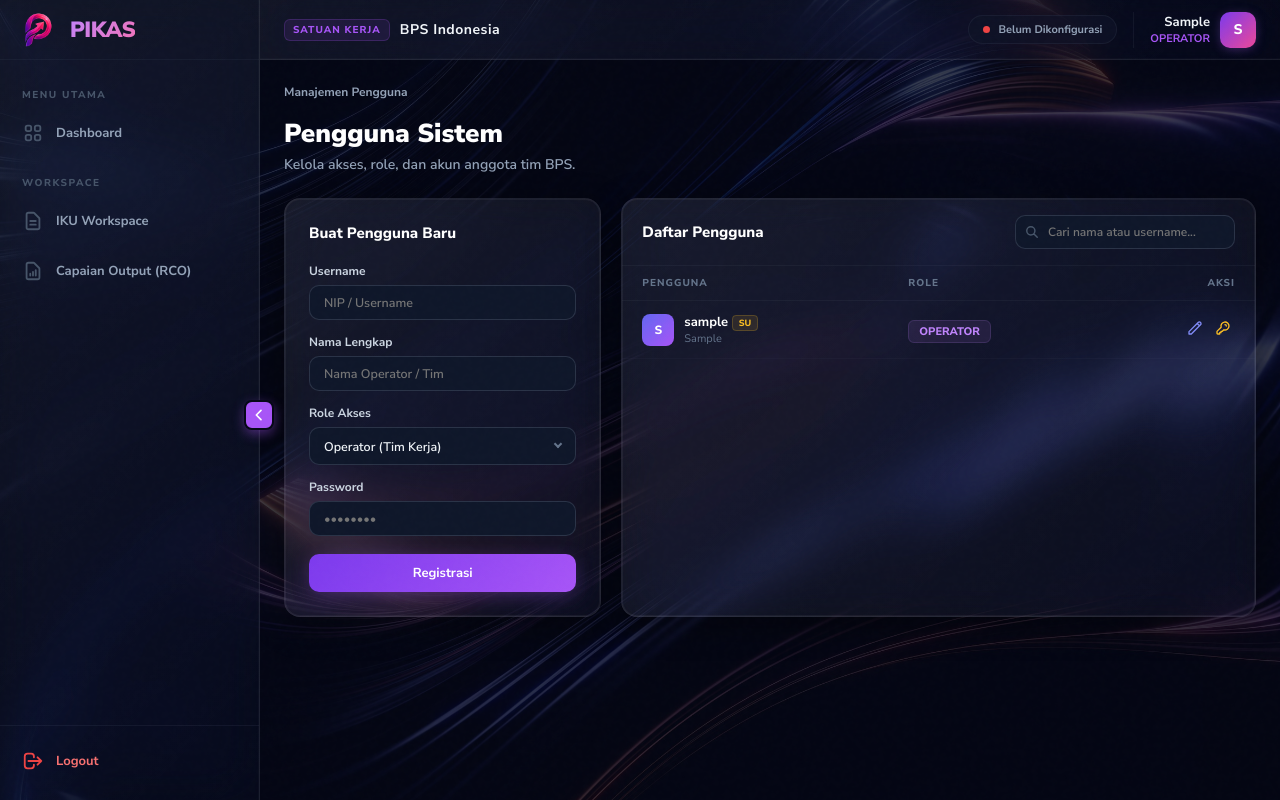
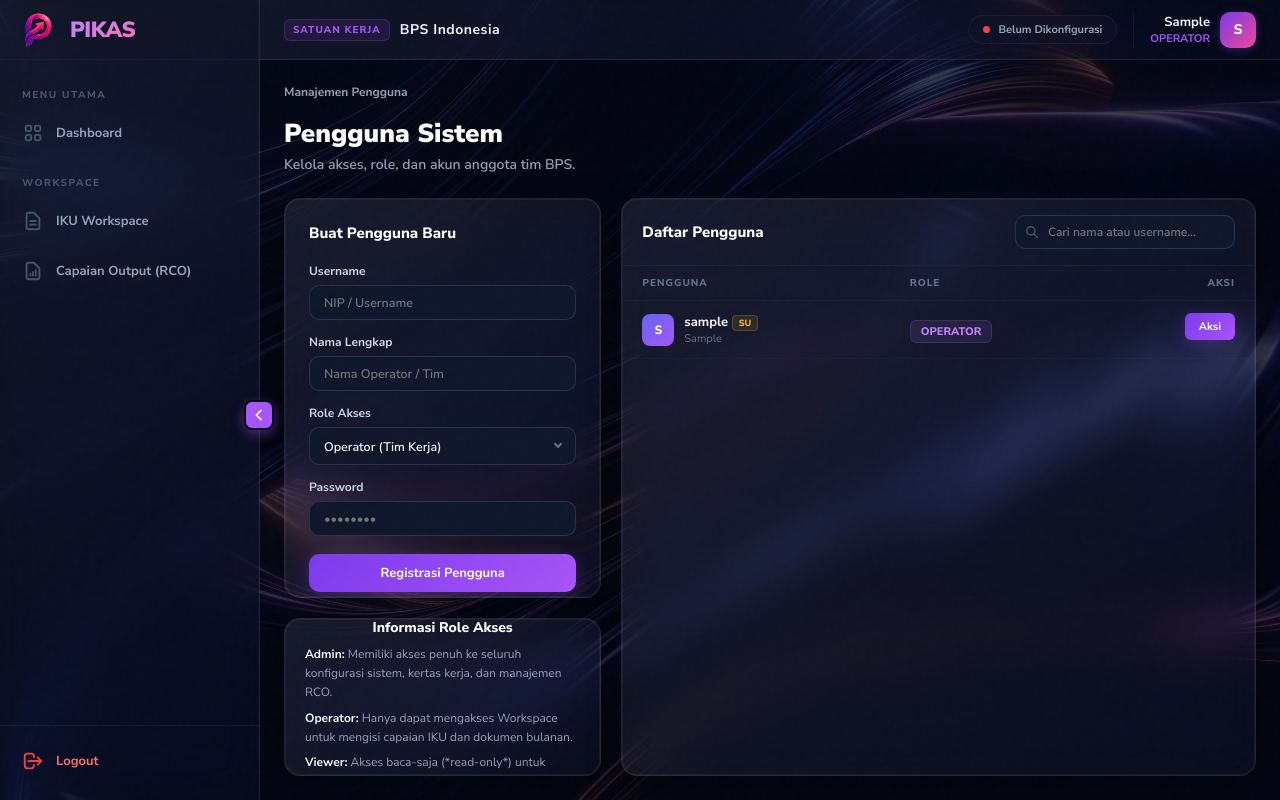
Before and after one commit to rizanto/pikas, a Django app: page /pengguna/ in a window 1280 px wide. Run offline with Django 5.2, Linux system fonts and the light colour scheme; the visitor is signed in with stand-in values (Sample User, id 1); data comes from the database, SQL or seed files in the repository; data that the repository does not hold is empty.

Commit message:
feat: implement premium dark-themed CRM dashboard with glassmorphism layout and base templates

```diff
--- a/pikas_app/templates/crm_base.html
+++ b/pikas_app/templates/crm_base.html
@@ -314,10 +314,12 @@
                     <span class="nav-text">IKU Workspace</span>
                 </a>
                 {% endif %}
+                {% if request.user.role != 'VIEWER' %}
                 <a href="{% url 'capaian_output' %}" class="nav-item {% if request.resolver_match.url_name == 'capaian_output' %}active{% endif %}">
                     <svg class="nav-icon" fill="none" stroke="currentColor" viewBox="0 0 24 24"><path stroke-linecap="round" stroke-linejoin="round" stroke-width="2" d="M9 17v-2m3 2v-4m3 4v-6m2 10H7a2 2 0 01-2-2V5a2 2 0 012-2h5.586a1 1 0 01.707.293l5.414 5.414a1 1 0 01.293.707V19a2 2 0 01-2 2z"/></svg>
                     <span class="nav-text">Capaian Output (RCO)</span>
                 </a>
+                {% endif %}
             </nav>
             <div class="sidebar-footer">
                 {% if request.user.is_authenticated %}
--- a/pikas_app/templates/kertas_kerja.html
+++ b/pikas_app/templates/kertas_kerja.html
@@ -12,9 +12,9 @@
 
 <div style="display:grid;grid-template-columns:1fr 2fr;gap:20px;flex:1;min-height:0;">
     <!-- LEFT COLUMN: GSheet + Create Period -->
-    <div style="display:flex;flex-direction:column;gap:16px;">
+    <div style="display:flex;flex-direction:column;gap:16px;min-height:0;">
         <!-- GSheet Config Card -->
-        <div class="glass-card" style="padding:24px;">
+        <div class="glass-card" style="padding:24px;flex:1;overflow-y:auto;">
             <h3 style="font-size:15px;font-weight:800;color:white;margin-bottom:16px;display:flex;align-items:center;gap:8px;">
                 <svg width="18" height="18" fill="none" stroke="#a855f7" viewBox="0 0 24 24"><path stroke-linecap="round" stroke-linejoin="round" stroke-width="2" d="M13.828 10.172a4 4 0 00-5.656 0l-4 4a4 4 0 105.656 5.656l1.102-1.101m-.758-4.899a4 4 0 005.656 0l4-4a4 4 0 00-5.656-5.656l-1.1 1.1"/></svg>
                 Google Spreadsheet
@@ -27,7 +27,7 @@
         </div>
 
         <!-- Create Period Card -->
-        <div class="glass-card" style="padding:24px;">
+        <div class="glass-card" style="padding:24px;flex:1;overflow-y:auto;">
             <h3 style="font-size:15px;font-weight:800;color:white;margin-bottom:16px;display:flex;align-items:center;gap:8px;">
                 <svg width="18" height="18" fill="none" stroke="#22c55e" viewBox="0 0 24 24"><path stroke-linecap="round" stroke-linejoin="round" stroke-width="2" d="M12 6v6m0 0v6m0-6h6m-6 0H6"/></svg>
                 Buat Periode Baru
--- a/pikas_app/templates/pengguna.html
+++ b/pikas_app/templates/pengguna.html
@@ -10,11 +10,13 @@
     <p style="color:#94a3b8;font-size:14px;font-weight:600;margin-top:4px;">Kelola akses, role, dan akun anggota tim BPS.</p>
 </div>
 
-<div style="display:grid;grid-template-columns:1fr 2fr;gap:20px;" id="penggunaApp">
+<div style="display:grid;grid-template-columns:1fr 2fr;gap:20px;flex:1;min-height:0;" id="penggunaApp">
 
-    <!-- Create/Edit Form Card -->
-    <div class="glass-card" style="padding:24px;height:fit-content;position:sticky;top:24px;">
-        <h3 id="formTitle" style="font-size:15px;font-weight:800;color:white;margin-bottom:20px;">Buat Pengguna Baru</h3>
+    <!-- LEFT COLUMN -->
+    <div style="display:flex; flex-direction:column; gap:20px; min-height:0;">
+        <!-- Create Form Card (75%) -->
+        <div class="glass-card" style="padding:24px; flex:3; overflow-y:auto;">
+            <h3 style="font-size:15px;font-weight:800;color:white;margin-bottom:20px;">Buat Pengguna Baru</h3>
         <form id="userForm" onsubmit="submitUserForm(event)">
             <div style="margin-bottom:14px;">
                 <label style="display:block;font-size:12px;font-weight:700;color:#cbd5e1;margin-bottom:6px;">Username</label>
@@ -36,11 +38,22 @@
                 <label style="display:block;font-size:12px;font-weight:700;color:#cbd5e1;margin-bottom:6px;">Password</label>
                 <input type="password" id="f_password" class="pikas-input" placeholder="••••••••">
             </div>
-            <div style="display:flex;gap:8px;margin-top:18px;">
-                <button type="submit" class="pikas-btn-primary" style="flex:1;" id="submitBtn">Registrasi</button>
-                <button type="button" id="cancelBtn" onclick="cancelEdit()" style="display:none;padding:10px 16px;background:rgba(71,85,105,0.3);border:1px solid rgba(71,85,105,0.3);border-radius:10px;color:#94a3b8;font-weight:700;font-size:13px;cursor:pointer;font-family:'Nunito Sans',sans-serif;">Batal</button>
+            <div style="margin-top:18px;">
+                <button type="submit" class="pikas-btn-primary" style="width:100%;" id="submitBtn">Registrasi Pengguna</button>
             </div>
         </form>
+        </div>
+
+        <!-- Info Card (25%) -->
+        <div class="glass-card" style="padding:20px; flex:1; overflow-y:auto; display:flex; flex-direction:column; justify-content:center; align-items:center; text-align:center;">
+            <svg width="48" height="48" fill="none" stroke="#64748b" viewBox="0 0 24 24" style="margin-bottom:16px;opacity:0.5;"><path stroke-linecap="round" stroke-linejoin="round" stroke-width="1.5" d="M13 16h-1v-4h-1m1-4h.01M21 12a9 9 0 11-18 0 9 9 0 0118 0z"/></svg>
+            <h3 style="font-size:14px;font-weight:800;color:white;margin-bottom:8px;">Informasi Role Akses</h3>
+            <div style="font-size:12px;color:#94a3b8;line-height:1.6;text-align:left;width:100%;">
+                <p style="margin-bottom:6px;"><strong style="color:#f1f5f9;">Admin:</strong> Memiliki akses penuh ke seluruh konfigurasi sistem, kertas kerja, dan manajemen RCO.</p>
+                <p style="margin-bottom:6px;"><strong style="color:#f1f5f9;">Operator:</strong> Hanya dapat mengakses Workspace untuk mengisi capaian IKU dan dokumen bulanan.</p>
+                <p><strong style="color:#f1f5f9;">Viewer:</strong> Akses baca-saja (*read-only*) untuk memantau progres kinerja di halaman Dashboard.</p>
+            </div>
+        </div>
     </div>
 
     <!-- User List Card -->
@@ -76,16 +89,11 @@
                         <td style="padding:12px 20px;">
                             <span style="font-size:11px;font-weight:800;padding:3px 10px;border-radius:6px;{% if user.role == 'ADMIN' %}color:#f87171;background:rgba(239,68,68,0.1);border:1px solid rgba(239,68,68,0.15);{% elif user.role == 'VIEWER' %}color:#60a5fa;background:rgba(96,165,250,0.1);border:1px solid rgba(96,165,250,0.15);{% else %}color:#c084fc;background:rgba(192,132,252,0.1);border:1px solid rgba(192,132,252,0.15);{% endif %}">{{ user.role }}</span>
                         </td>
-                        <td style="padding:12px 20px;text-align:right;">
-                            <button onclick="editUser({{ user.id }},'{{ user.username }}','{{ user.first_name|escapejs }}','{{ user.role }}')" style="background:none;border:none;color:#818cf8;cursor:pointer;padding:4px;" title="Edit">
-                                <svg width="16" height="16" fill="none" stroke="currentColor" viewBox="0 0 24 24"><path stroke-linecap="round" stroke-linejoin="round" stroke-width="2" d="M15.232 5.232l3.536 3.536m-2.036-5.036a2.5 2.5 0 113.536 3.536L6.5 21.036H3v-3.572L16.732 3.732z"/></svg>
-                            </button>
-                            <button onclick="openResetModal({{ user.id }},'{{ user.username }}')" style="background:none;border:none;color:#fbbf24;cursor:pointer;padding:4px;" title="Reset Password">
-                                <svg width="16" height="16" fill="none" stroke="currentColor" viewBox="0 0 24 24"><path stroke-linecap="round" stroke-linejoin="round" stroke-width="2" d="M15 7a2 2 0 012 2m4 0a6 6 0 01-7.743 5.743L11 17H9v2H7v2H4a1 1 0 01-1-1v-2.586a1 1 0 01.293-.707l5.964-5.964A6 6 0 1121 9z"/></svg>
-                            </button>
+                        <td style="padding:12px 20px;text-align:right;display:flex;gap:4px;justify-content:flex-end;">
+                            <button onclick="openEditModal({{ user.id }},'{{ user.username }}','{{ user.first_name|escapejs }}','{{ user.role }}')" class="pikas-btn-primary" style="padding:6px 14px;font-size:11px;border-radius:6px;">Aksi</button>
                             {% if not user.is_superuser %}
                             <button onclick="deleteUser({{ user.id }},'{{ user.username }}')" style="background:none;border:none;color:#f87171;cursor:pointer;padding:4px;" title="Hapus">
-                                <svg width="16" height="16" fill="none" stroke="currentColor" viewBox="0 0 24 24"><path stroke-linecap="round" stroke-linejoin="round" stroke-width="2" d="M19 7l-.867 12.142A2 2 0 0116.138 21H7.862a2 2 0 01-1.995-1.858L5 7m5 4v6m4-6v6m1-10V4a1 1 0 00-1-1h-4a1 1 0 00-1 1v3M4 7h16"/></svg>
+                                <svg width="16" height="16" fill="none" stroke="currentColor" viewBox="0 0 24 24"><path stroke-linecap="round" stroke-linejoin="round" stroke-width="2" d="M19 7l-.867 12.142A2 2 0 0116.138 21H7.862a2 2 0 01-1.995-1.858L5 7m5 4v6m4-6v6m1-10V4a1 1 0 00-1-1h-4a1 1 0 00-1-1v3M4 7h16"/></svg>
                             </button>
                             {% endif %}
                         </td>
@@ -97,20 +105,49 @@
     </div>
 </div>
 
-<!-- Reset Password Modal -->
-<div id="resetModal" style="display:none;position:fixed;inset:0;z-index:100;background:rgba(5,8,22,0.8);backdrop-filter:blur(8px);align-items:center;justify-content:center;">
-    <div class="glass-card" style="padding:28px;max-width:400px;width:90%;">
-        <h3 style="font-size:16px;font-weight:800;color:white;margin-bottom:16px;">Reset Password <span id="resetTargetName" style="color:#a855f7;"></span></h3>
-        <input type="password" id="newPasswordInput" class="pikas-input" placeholder="Password baru" style="margin-bottom:16px;">
-        <div style="display:flex;gap:8px;justify-content:flex-end;">
-            <button onclick="closeResetModal()" style="padding:8px 16px;background:rgba(71,85,105,0.3);border:1px solid rgba(71,85,105,0.3);border-radius:8px;color:#94a3b8;font-weight:700;font-size:13px;cursor:pointer;font-family:'Nunito Sans',sans-serif;">Batal</button>
-            <button onclick="submitResetPassword()" class="pikas-btn-primary">Reset</button>
+<!-- Unified Edit User Modal -->
+<div id="editUserModal" style="display:none;position:fixed;inset:0;z-index:100;background:rgba(5,8,22,0.8);backdrop-filter:blur(8px);align-items:center;justify-content:center;animation: fadeIn 0.2s ease-out;">
+    <div class="glass-card" style="padding:32px;max-width:450px;width:95%;border:1px solid rgba(168,85,247,0.3);">
+        <div style="display:flex;justify-content:space-between;align-items:center;margin-bottom:24px;">
+            <h3 style="font-size:18px;font-weight:800;color:white;">Kelola Akun: <span id="editTargetName" style="color:#a855f7;"></span></h3>
+            <button onclick="closeEditModal()" style="background:none;border:none;color:#64748b;cursor:pointer;padding:4px;"><svg width="20" height="20" fill="none" stroke="currentColor" viewBox="0 0 24 24"><path stroke-linecap="round" stroke-linejoin="round" stroke-width="2.5" d="M6 18L18 6M6 6l12 12"/></svg></button>
         </div>
+
+        <form id="editUserForm" onsubmit="submitEditForm(event)">
+            <input type="hidden" id="me_id">
+            <div style="display:grid;grid-template-columns:1fr 1fr;gap:12px;margin-bottom:14px;">
+                <div>
+                    <label style="display:block;font-size:11px;font-weight:700;color:#94a3b8;margin-bottom:6px;text-transform:uppercase;">Username</label>
+                    <input type="text" id="me_username" class="pikas-input" required>
+                </div>
+                <div>
+                    <label style="display:block;font-size:11px;font-weight:700;color:#94a3b8;margin-bottom:6px;text-transform:uppercase;">Role Akses</label>
+                    <select id="me_role" class="pikas-input">
+                        <option value="OPERATOR">OPERATOR</option>
+                        <option value="VIEWER">VIEWER</option>
+                        <option value="ADMIN">ADMIN</option>
+                    </select>
+                </div>
+            </div>
+            <div style="margin-bottom:14px;">
+                <label style="display:block;font-size:11px;font-weight:700;color:#94a3b8;margin-bottom:6px;text-transform:uppercase;">Nama Lengkap</label>
+                <input type="text" id="me_name" class="pikas-input" required>
+            </div>
+            <div style="margin-bottom:24px;padding:16px;background:rgba(251,191,36,0.05);border:1px solid rgba(251,191,36,0.1);border-radius:10px;">
+                <label style="display:block;font-size:11px;font-weight:800;color:#fbbf24;margin-bottom:8px;text-transform:uppercase;">Ganti Password (Opsional)</label>
+                <input type="password" id="me_password" class="pikas-input" placeholder="Isi hanya jika ingin ganti">
+                <p style="font-size:10px;color:#64748b;margin-top:6px;">Kosongkan jika tidak ingin mengubah password lama.</p>
+            </div>
+
+            <div style="display:flex;gap:10px;">
+                <button type="button" onclick="closeEditModal()" style="flex:1;padding:12px;background:rgba(148,163,184,0.1);border:none;border-radius:10px;color:#94a3b8;font-weight:800;font-size:13px;cursor:pointer;">Batal</button>
+                <button type="submit" class="pikas-btn-primary" style="flex:2;">Simpan Perubahan</button>
+            </div>
+        </form>
     </div>
 </div>
 
 <script>
-    let isEditing = false, editId = null, resetTargetId = null;
     const API = '{% url "api_manage_user" %}';
 
     function filterUsers() {
@@ -120,33 +157,17 @@
         });
     }
 
-    function editUser(id, username, name, role) {
-        isEditing = true; editId = id;
-        document.getElementById('f_username').value = username;
-        document.getElementById('f_name').value = name;
-        document.getElementById('f_role').value = role;
-        document.getElementById('passwordField').style.display = 'none';
-        document.getElementById('formTitle').textContent = 'Edit Pengguna';
-        document.getElementById('submitBtn').textContent = 'Simpan Perubahan';
-        document.getElementById('cancelBtn').style.display = 'block';
+    // Modal Edit
+    function openEditModal(id, username, name, role) {
+        document.getElementById('me_id').value = id;
+        document.getElementById('me_username').value = username;
+        document.getElementById('me_name').value = name;
+        document.getElementById('me_role').value = role;
+        document.getElementById('me_password').value = '';
+        document.getElementById('editTargetName').textContent = username;
+        document.getElementById('editUserModal').style.display = 'flex';
     }
-
-    function cancelEdit() {
-        isEditing = false; editId = null;
-        document.getElementById('userForm').reset();
-        document.getElementById('passwordField').style.display = 'block';
-        document.getElementById('formTitle').textContent = 'Buat Pengguna Baru';
-        document.getElementById('submitBtn').textContent = 'Registrasi';
-        document.getElementById('cancelBtn').style.display = 'none';
-    }
-
-    function openResetModal(id, name) {
-        resetTargetId = id;
-        document.getElementById('resetTargetName').textContent = name;
-        document.getElementById('newPasswordInput').value = '';
-        document.getElementById('resetModal').style.display = 'flex';
-    }
-    function closeResetModal() { document.getElementById('resetModal').style.display = 'none'; }
+    function closeEditModal() { document.getElementById('editUserModal').style.display = 'none'; }
 
     async function apiCall(payload) {
         try {
@@ -160,22 +181,40 @@
 
     function submitUserForm(e) {
         e.preventDefault();
-        const payload = { action: isEditing?'edit':'create', username: document.getElementById('f_username').value, first_name: document.getElementById('f_name').value, role: document.getElementById('f_role').value };
-        if (isEditing) { payload.user_id = editId; }
-        else { payload.password = document.getElementById('f_password').value; if(!payload.password){showToast('error','Gagal','Password wajib diisi.');return;} }
+        const payload = {
+            action: 'create',
+            username: document.getElementById('f_username').value,
+            first_name: document.getElementById('f_name').value,
+            role: document.getElementById('f_role').value,
+            password: document.getElementById('f_password').value
+        };
+        if(!payload.password){showToast('error','Gagal','Password wajib diisi.');return;}
         apiCall(payload);
     }
 
-    function submitResetPassword() {
-        const pw = document.getElementById('newPasswordInput').value;
-        if (!pw) { showToast('error','Gagal','Password tidak boleh kosong.'); return; }
-        apiCall({ action:'reset_password', user_id:resetTargetId, new_password:pw });
-        closeResetModal();
+    async function submitEditForm(e) {
+        e.preventDefault();
+        const userId = document.getElementById('me_id').value;
+        const newPassword = document.getElementById('me_password').value;
+
+        // 1. Update basic info
+        await apiCall({
+            action: 'edit',
+            user_id: userId,
+            username: document.getElementById('me_username').value,
+            first_name: document.getElementById('me_name').value,
+            role: document.getElementById('me_role').value
+        });
+
+        // 2. Optional password update (if filled)
+        if (newPassword) {
+            await apiCall({ action:'reset_password', user_id:userId, new_password:newPassword });
+        }
     }
 
     async function deleteUser(id, name) {
         const ok = await pikasConfirm('Hapus Pengguna', 'Hapus pengguna "'+name+'"? Aksi ini tidak dapat dibatalkan.', 'Hapus', 'linear-gradient(135deg,#dc2626,#ef4444)');
-        if (ok) apiCall({ action:'delete', user_id:id });
+        if (ok) apiCall({ action: 'delete', user_id: id });
     }
 </script>
 {% endblock %}
```
Also changed, not shown: pikas_app/templates/dashboard.html (+4 -4 lines).
